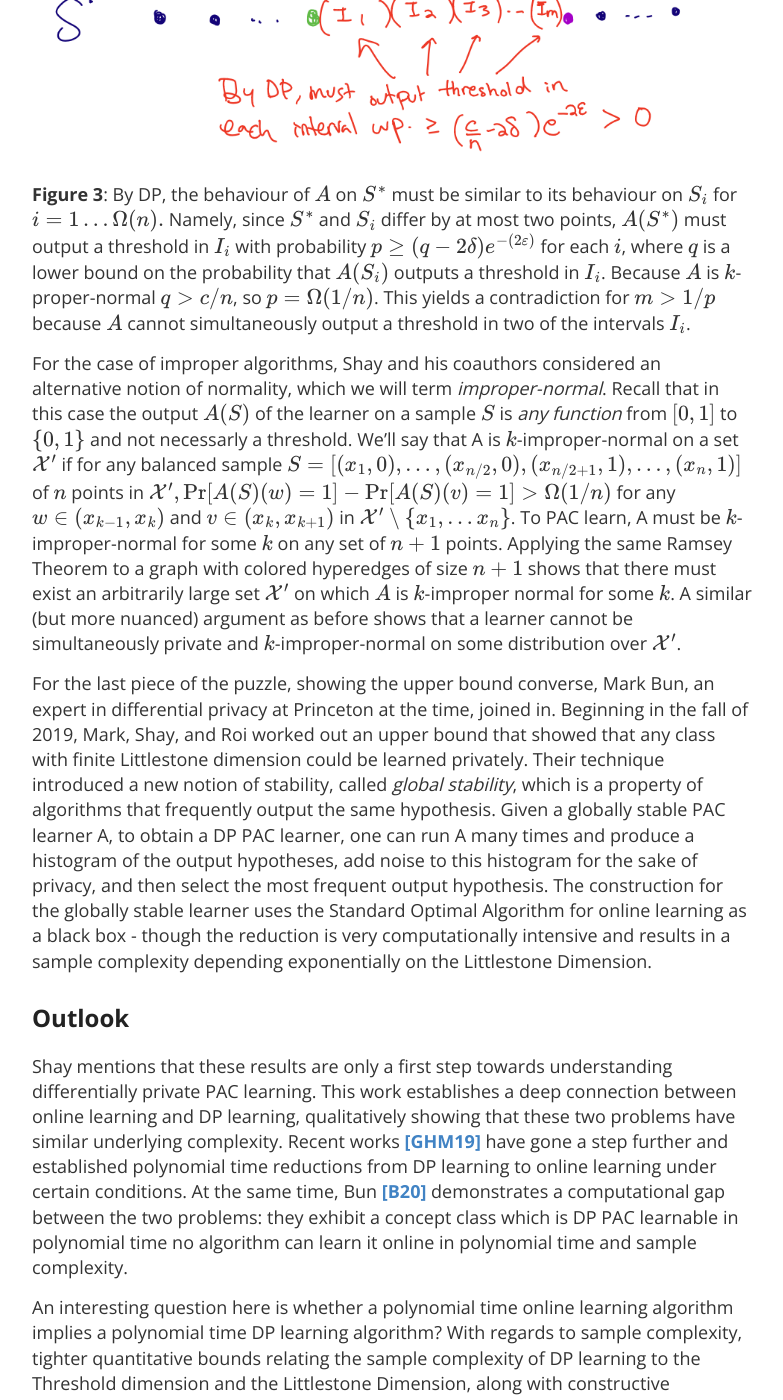
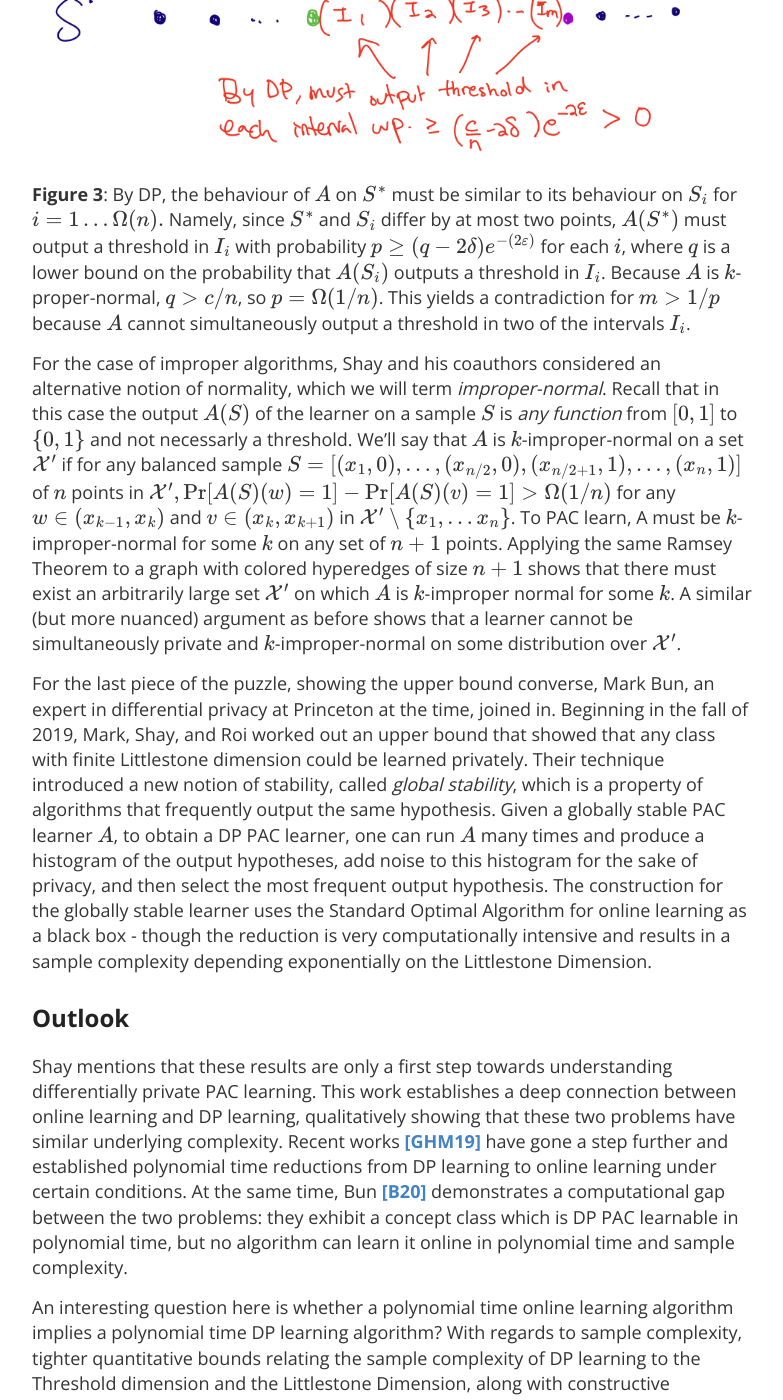
Before and after one commit to differentialprivacy/differentialprivacy, a Jekyll site: the page built from _posts/2021-04-26-alt-highlights.md, in a window 1280 px wide and 1400 px high, scrolled down 6765 px. Shown: the whole window, without its empty margins (248-1031 px from the left). Built offline with Jekyll 4.4.1, drawn with Linux system fonts in a browser that asks for light colours; comment, search, counter and statistics services are not loaded; some of the changed text lies outside the part shown.

Commit message:
Minor edits

```diff
--- a/_posts/2021-04-26-alt-highlights.md
+++ b/_posts/2021-04-26-alt-highlights.md
@@ -33,7 +33,7 @@
 We begin by reviewing the classical setting of PAC learning.
 The goal of PAC learning is to learn some function from a _concept class_ \\(\mathcal{H} \\), a set of functions from some domain \\( \mathcal{X} \\) to \\( \\{0, 1\\} \\).
 <img align="right" src="/images/PACLearning.png" style="width:300px;height:300px;">
-In the realizable setting of PAC learning, which we will focus on here, the learner is presented with \\( n \\) labeled training samples \\( \\{(x_i, y_i)\\}\_{i=1}^{n} \\) where \\( x_i \in \mathcal{X} \\) and \\( y_i = h(x_i) \\) for some function \\( h \in \mathcal{H} \\). While the learner knows the concept class \\( \mathcal{H} \\), the function \\( h \\) is unknown, and after seeing the \\( n \\) samples, the learner algorithm A must output some function \\( \hat{h}: \mathcal{X} \rightarrow \\{0, 1\\} \\). A concept class is *PAC-learnable* if there exists an algorithm \\( A \\) such that for any distribution over samples, as the number of labeled training samples goes to infinity, the probability that \\( \hat{h} \\) incorrectly labels a new random sample goes to 0. We will say that \\( A \\) is a _proper_ learner if \\( A \\) outputs a function in \\(\mathcal{H}\\), while \\( A \\) is _improper_ if it may output a function outside of \\( \mathcal{H} \\). More quantitative measures of learnability concern the exact number of samples n needed for the learner to correctly predict future labels with nontrivial probability.
+In the realizable setting of PAC learning, which we will focus on here, the learner is presented with \\( n \\) labeled training samples \\( \\{(x_i, y_i)\\}\_{i=1}^{n} \\) where \\( x_i \in \mathcal{X} \\) and \\( y_i = h(x_i) \\) for some function \\( h \in \mathcal{H} \\). While the learner knows the concept class \\( \mathcal{H} \\), the function \\( h \\) is unknown, and after seeing the \\( n \\) samples, the learner algorithm \\( A \\) must output some function \\( \hat{h}: \mathcal{X} \rightarrow \\{0, 1\\} \\). A concept class is *PAC-learnable* if there exists an algorithm \\( A \\) such that for any distribution over samples, as the number of labeled training samples goes to infinity, the probability that \\( \hat{h} \\) incorrectly labels a new random sample goes to 0. We will say that \\( A \\) is a _proper_ learner if \\( A \\) outputs a function in \\(\mathcal{H}\\), while \\( A \\) is _improper_ if it may output a function outside of \\( \mathcal{H} \\). More quantitative measures of learnability concern the exact number of samples \\( n \\) needed for the learner to correctly predict future labels with nontrivial probability.
 
 DP PAC learning imposes an additional restriction on PAC learning: the learner must output a function which does not reveal too much about any one sample in the input. Formally, we say an algorithm \\( A \\) is \\( (\varepsilon, \delta) \\)-DP if for any two neighboring inputs \\( X = (X_1, \cdots,  X_i, \cdots, X_n) \\) and \\( X’ = (X_1, \cdots, X_i’,\cdots, X_n) \\) which differ at exactly one sample, for any set \\( S \\), \\( \Pr[A(X) \in S] \leq e^\varepsilon Pr[A(X’) \in S] + \delta \\) . A concept class is *DP PAC learnable* if it can be PAC-learned by a \\( (0.1, o(1/n)) \\)-DP algorithm \\( A \\). That is, changing any one training sample \\( (x_i, y_i) \\) should not affect the distribution over concepts output by \\( A \\) by too much.
 
@@ -66,7 +66,7 @@
 The idea for showing a lower bound for improper DP learning of thresholds came from Ramsey Theory, a famous area in combinatorics. Ramsey theory guarantees the existence of structured subsets among large, but arbitrary, combinatorial objects. A toy example of Ramsey Theory is that in any graph on 6 or more nodes, there must be a group of 3 nodes which form either a clique or an independent set. In the case of DP learning thresholds, the learning algorithm \\( A \\) is the arbitrary (and unstructured) combinatorial object. Ramsey Theory guarantees that for any PAC learner \\( A \\), there exists some large subset \\( \mathcal{X}’ \\) of the domain \\(\mathcal{X}=[0, 1]\\) on which \\( A \\) is close to behaving “normally”. The next step is to show that behaving normally contradicts differentially privacy. We’ll dig more technically into this argument in the next couple paragraphs. Note that we invent a couple definitions for the sake of exposition (“proper-normal” and “improper-normal”) that don’t appear in [**[BNSV15]**][3] or [**[ALMM19]**][A].
 
 
-Let’s start by seeing how a simpler version of this argument from [**[BNSV15]**][3] works to show that proper DP algorithms cannot learn thresholds. Recall that in a proper algorithm, after seeing \\( n \\) labeled samples, \\( A \\) must output a threshold. To be a PAC learner, if exactly half of the \\( n \\) samples are labeled 1 (which we will call a *balanced* sample), \\( A \\) must output a threshold between the smallest and largest sample with constant probability. Indeed, otherwise the empirical error of \\( A \\) will be too large to even hope to generalize. This implies that for a balanced list of samples \\( S = [(x_1, 0), \ldots ,(x_{n/2}, 0), (x_{n/2+1}, 1), \ldots ,(x_n, 1)] \\) (ordered by \\(x\\)-value), there must exist an integer \\( k \in [n] \\) for which with probability \\( \Omega(1/n) \\), \\(A \\) outputs a threshold in between
+Let’s start by seeing how a simpler version of this argument from [**[BNSV15]**][3] works to show that proper DP algorithms cannot learn thresholds. Recall that in a proper algorithm, after seeing \\( n \\) labeled samples, \\( A \\) must output a threshold. To be a PAC learner, if exactly half of the \\( n \\) samples are labeled \\( 1 \\) (which we will call a *balanced* sample), \\( A \\) must output a threshold between the smallest and largest sample with constant probability. Indeed, otherwise the empirical error of \\( A \\) will be too large to even hope to generalize. This implies that for a balanced list of samples \\( S = [(x_1, 0), \ldots ,(x_{n/2}, 0), (x_{n/2+1}, 1), \ldots ,(x_n, 1)] \\) (ordered by \\(x\\)-value), there must exist an integer \\( k \in [n] \\) for which with probability \\( \Omega(1/n) \\), \\(A \\) outputs a threshold in between
 \\( x_k \\) and \\( x_{k+1} \\). We’ll say that \\( A \\) is *\\(k\\)-proper-normal* on a set \\( \mathcal{X}’ \\) if for any balanced sample \\( S \\) of \\( n \\) points in \\( \mathcal{X}’ \\), \\( A \\) outputs a threshold in between the \\(k\\)th and \\(k+1\\)th ordered samples with probability \\( \Omega(1/n) \\). For example, the naive algorithm that always outputs a threshold between the 0-labeled samples and 1-labeled samples is \\(n/2\\)-normal on the entire domain \\([0, 1]\\). Ramsey theory guarantees that there is an arbitrary large subset of the domain \\([0, 1]\\) on which \\(A \\) is \\(k\\)-proper-normal for some \\(k\\). (See Figure 2).
 
 ![Figure 2: Ramsey's Theorem](/images/RamseyTheorem.png "Figure 2: Ramsey's Theorem")
@@ -77,15 +77,15 @@
 
 ![Figure 3: A Hard Distribution](/images/DP_Construction.png "Figure 2: Ramsey's Theorem")
 
-**Figure 3**: By DP, the behaviour of \\(A\\) on \\(S^* \\) must be similar to its behaviour on \\(S_i\\) for \\(i = 1 \ldots \Omega(n).\\) Namely, since \\(S^* \\) and \\( S_i \\) differ by at most two points, \\( A(S^*) \\) must output a threshold in \\( I_i \\) with probability \\( p \geq (q - 2\delta)e^{-(2\varepsilon)} \\) for each \\( i \\), where \\( q \\) is a lower bound on the probability that \\( A(S_i) \\) outputs a threshold in \\( I_i \\). Because \\( A \\) is \\(k\\)-proper-normal \\( q > c/n \\), so \\( p = \Omega(1/n) \\). This yields a contradiction for \\( m >1/p \\) because \\( A \\) cannot simultaneously output a threshold in two of the intervals \\( I_i \\).
+**Figure 3**: By DP, the behaviour of \\(A\\) on \\(S^* \\) must be similar to its behaviour on \\(S_i\\) for \\(i = 1 \ldots \Omega(n).\\) Namely, since \\(S^* \\) and \\( S_i \\) differ by at most two points, \\( A(S^*) \\) must output a threshold in \\( I_i \\) with probability \\( p \geq (q - 2\delta)e^{-(2\varepsilon)} \\) for each \\( i \\), where \\( q \\) is a lower bound on the probability that \\( A(S_i) \\) outputs a threshold in \\( I_i \\). Because \\( A \\) is \\(k\\)-proper-normal, \\( q > c/n \\), so \\( p = \Omega(1/n) \\). This yields a contradiction for \\( m >1/p \\) because \\( A \\) cannot simultaneously output a threshold in two of the intervals \\( I_i \\).
 
-For the case of improper algorithms, Shay and his coauthors considered an alternative notion of normality, which we will term *improper-normal*. Recall that in this case the output \\( A(S) \\) of the learner on a sample \\( S \\) is *any function* from \\( [0, 1] \\) to \\( \\{0, 1\\} \\) and not necessarly a threshold. We’ll say that A is \\(k\\)-improper-normal on a set \\( \mathcal{X}’ \\) if for any balanced sample \\( S = [(x_1, 0), \ldots, (x_{n/2}, 0), (x_{n/2 +1}, 1), \ldots,  (x_n, 1)] \\) of \\( n \\) points in \\( \mathcal{X}’, \Pr[A(S)(w) = 1] - \Pr[A(S)(v) = 1] > \Omega(1/n) \\) for any \\( w \in (x_{k - 1}, x_k) \\) and \\( v \in  (x_k, x_{k + 1}) \\) in \\( \mathcal{X}’ \setminus \\{x_1, … x_n\\} \\). To PAC learn, A must be \\(k\\)-improper-normal for some \\(k\\) on any set of \\(n + 1\\) points. Applying the same Ramsey Theorem to a graph with colored hyperedges of size \\(n + 1\\) shows that there must exist an arbitrarily large set \\( \mathcal{X}’ \\) on which \\( A \\) is \\(k\\)-improper normal for some \\( k \\). A similar (but more nuanced) argument as before shows that a learner cannot be simultaneously private and \\(k\\)-improper-normal on some distribution over \\( \mathcal{X}’ \\).
+For the case of improper algorithms, Shay and his coauthors considered an alternative notion of normality, which we will term *improper-normal*. Recall that in this case the output \\( A(S) \\) of the learner on a sample \\( S \\) is *any function* from \\( [0, 1] \\) to \\( \\{0, 1\\} \\) and not necessarly a threshold. We’ll say that \\( A \\) is \\(k\\)-improper-normal on a set \\( \mathcal{X}’ \\) if for any balanced sample \\( S = [(x_1, 0), \ldots, (x_{n/2}, 0), (x_{n/2 +1}, 1), \ldots,  (x_n, 1)] \\) of \\( n \\) points in \\( \mathcal{X}’, \Pr[A(S)(w) = 1] - \Pr[A(S)(v) = 1] > \Omega(1/n) \\) for any \\( w \in (x_{k - 1}, x_k) \\) and \\( v \in  (x_k, x_{k + 1}) \\) in \\( \mathcal{X}’ \setminus \\{x_1, … x_n\\} \\). To PAC learn, A must be \\(k\\)-improper-normal for some \\(k\\) on any set of \\(n + 1\\) points. Applying the same Ramsey Theorem to a graph with colored hyperedges of size \\(n + 1\\) shows that there must exist an arbitrarily large set \\( \mathcal{X}’ \\) on which \\( A \\) is \\(k\\)-improper normal for some \\( k \\). A similar (but more nuanced) argument as before shows that a learner cannot be simultaneously private and \\(k\\)-improper-normal on some distribution over \\( \mathcal{X}’ \\).
 
-For the last piece of the puzzle, showing the upper bound converse, Mark Bun, an expert in differential privacy at Princeton at the time, joined in. Beginning in the fall of 2019, Mark, Shay, and Roi worked out an upper bound that showed that any class with finite Littlestone dimension could be learned privately. Their technique introduced a new notion of stability, called *global stability*, which is a property of algorithms that frequently output the same hypothesis. Given a globally stable PAC learner A, to obtain a DP PAC learner, one can run A many times and produce a histogram of the output hypotheses, add noise to this histogram for the sake of privacy, and then select the most frequent output hypothesis. The construction for the globally stable learner uses the Standard Optimal Algorithm for online learning as a black box - though the reduction is very computationally intensive and results in a sample complexity depending exponentially on the Littlestone Dimension.
+For the last piece of the puzzle, showing the upper bound converse, Mark Bun, an expert in differential privacy at Princeton at the time, joined in. Beginning in the fall of 2019, Mark, Shay, and Roi worked out an upper bound that showed that any class with finite Littlestone dimension could be learned privately. Their technique introduced a new notion of stability, called *global stability*, which is a property of algorithms that frequently output the same hypothesis. Given a globally stable PAC learner \\( A \\), to obtain a DP PAC learner, one can run \\( A \\) many times and produce a histogram of the output hypotheses, add noise to this histogram for the sake of privacy, and then select the most frequent output hypothesis. The construction for the globally stable learner uses the Standard Optimal Algorithm for online learning as a black box - though the reduction is very computationally intensive and results in a sample complexity depending exponentially on the Littlestone Dimension.
 
 ## Outlook
 
-Shay mentions that these results are only a first step towards understanding differentially private PAC learning. This work establishes a deep connection between online learning and DP learning, qualitatively showing that these two problems have similar underlying complexity. Recent works [**[GHM19]**][GHM] have gone a step further and established polynomial time reductions from DP learning to online learning under certain conditions. At the same time, Bun [**[B20]**][B20] demonstrates a computational gap between the two problems: they exhibit a concept class which is DP PAC learnable in polynomial time no algorithm can learn it online in polynomial time and sample complexity.
+Shay mentions that these results are only a first step towards understanding differentially private PAC learning. This work establishes a deep connection between online learning and DP learning, qualitatively showing that these two problems have similar underlying complexity. Recent works [**[GHM19]**][GHM] have gone a step further and established polynomial time reductions from DP learning to online learning under certain conditions. At the same time, Bun [**[B20]**][B20] demonstrates a computational gap between the two problems: they exhibit a concept class which is DP PAC learnable in polynomial time, but no algorithm can learn it online in polynomial time and sample complexity.
 
 
 An interesting question here is whether a polynomial time online learning algorithm implies a polynomial time DP learning algorithm? With regards to sample complexity, tighter quantitative bounds relating the sample complexity of DP learning to the Threshold dimension and the Littlestone Dimension, along with constructive reductions from DP learning to online learning are wide open. An interesting conjecture, also highlighted in the talk, is whether DP PAC learning and PAC learning are actually equivalent up to a logarithmic factor of the Littlestone dimension? Solving this would mean that for most natural function classes, one need not pay a very high price for private learning as compared to PAC learning.
```
Also changed, not shown: other parts of _posts/2021-04-26-alt-highlights.md (+1 -1 lines).
